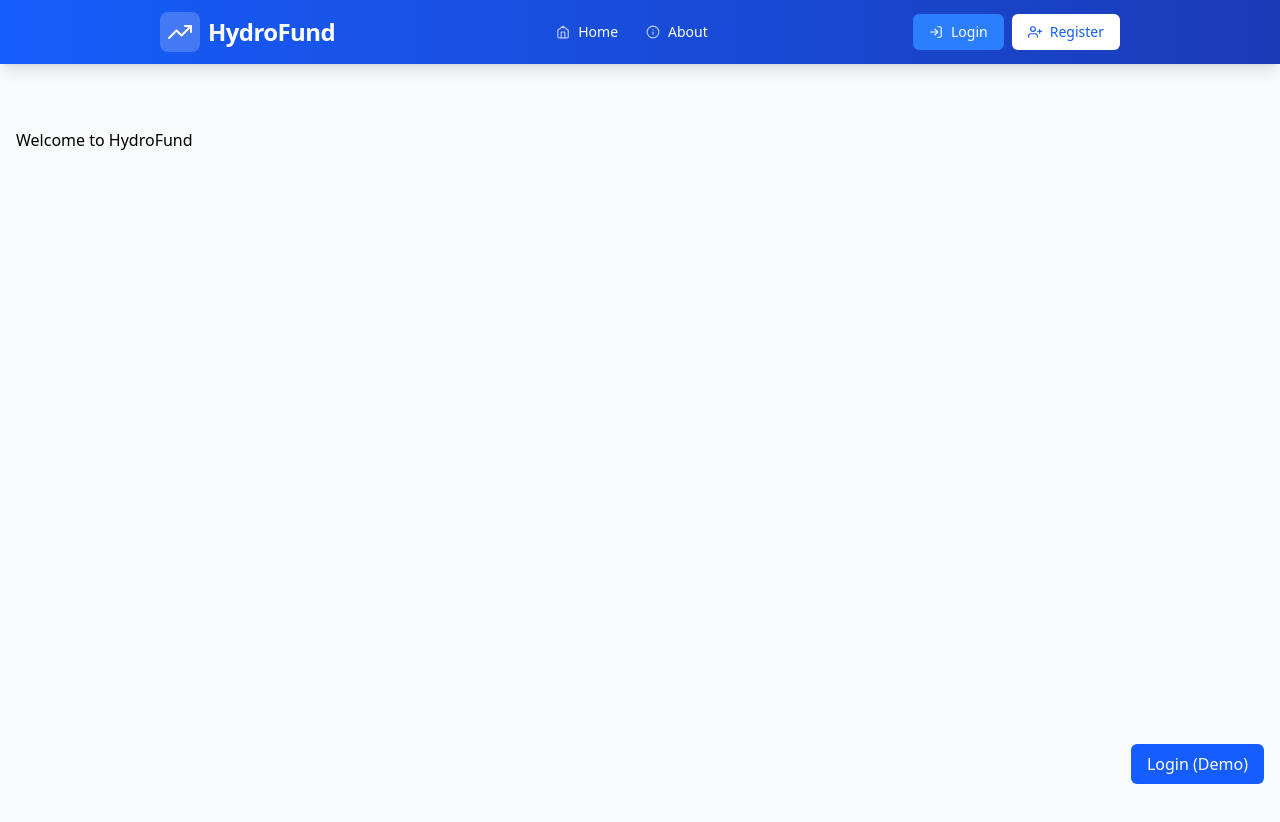
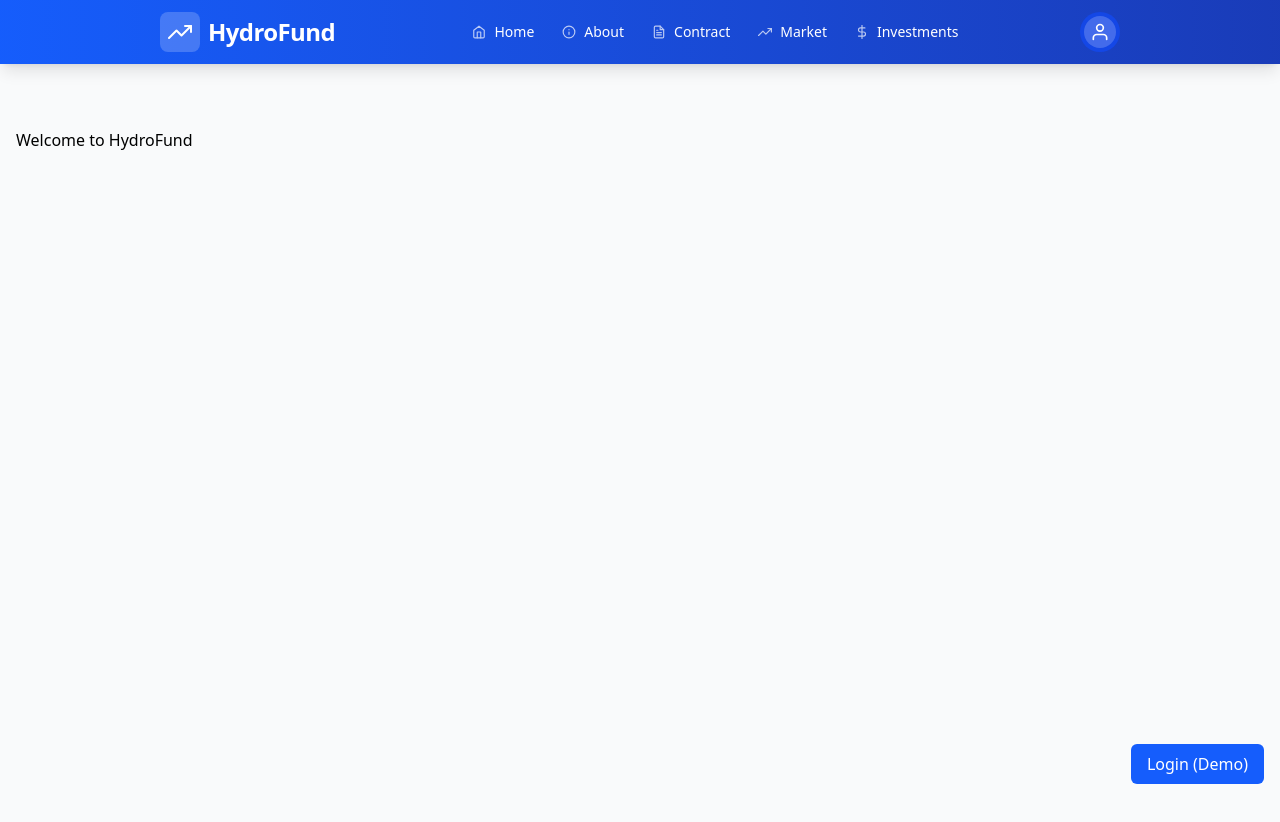
Before and after one commit to Pe-te-r/hydro-fund-frontend, a React (Vite) app: page / in a window 1280 px wide. Shown: the top 822 px of the page. Built offline with nearby package versions, Linux system fonts and the light colour scheme.

Commit message:
good navbar;

```diff
--- a/src/components/NavBar.tsx
+++ b/src/components/NavBar.tsx
@@ -18,7 +18,7 @@ import {
 } from 'react-icons/fi';
 
 const NavBar = () => {
-    const [isLoggedIn, setIsLoggedIn] = useState(false);
+    const [isLoggedIn, setIsLoggedIn] = useState(true);
     const [isMobileMenuOpen, setIsMobileMenuOpen] = useState(false);
     const [isAccountDropdownOpen, setIsAccountDropdownOpen] = useState(false);
 
@@ -45,7 +45,7 @@ const NavBar = () => {
 
     return (
         <nav className="bg-gradient-to-r from-blue-600 to-blue-800 shadow-lg sticky top-0 z-50">
-            <div className="mx-auto w-full md:w-4/5 px-4 sm:px-6 lg:px-8">
+            <div className="mx-auto w-full lg:w-4/5 px-4 sm:px-6 lg:px-8">
                 <div className="flex h-16 items-center justify-between">
                     {/* Left side - Logo/Brand */}
                     <div className="flex items-center">
@@ -110,8 +110,8 @@ const NavBar = () => {
                                                 <p className="text-sm font-medium text-gray-900 truncate">Welcome back!</p>
                                             </div>
                                             <div className="py-1">
+                                                <DropdownLink to="/dashboard" icon={<FiPieChart />} text="Dashboard" />
                                                 <DropdownLink to="/account" icon={<FiUser />} text="Account" />
-                                                <DropdownLink to="/dashboard" icon={<FiPieChart />} text="Dashboard" />
                                                 <DropdownLink to="/settings" icon={<FiSettings />} text="Settings" />
                                             </div>
                                             <div className="py-1">
```
